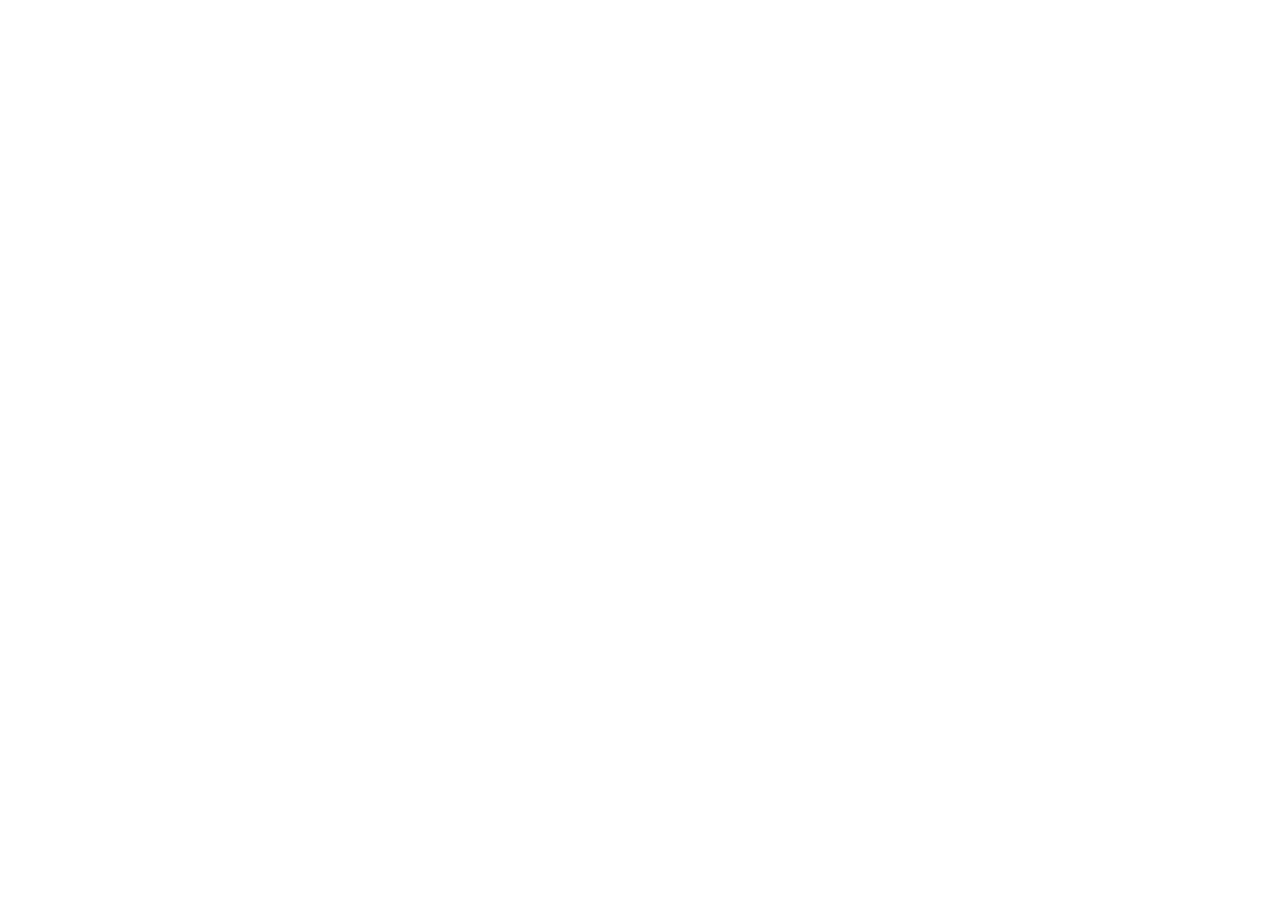
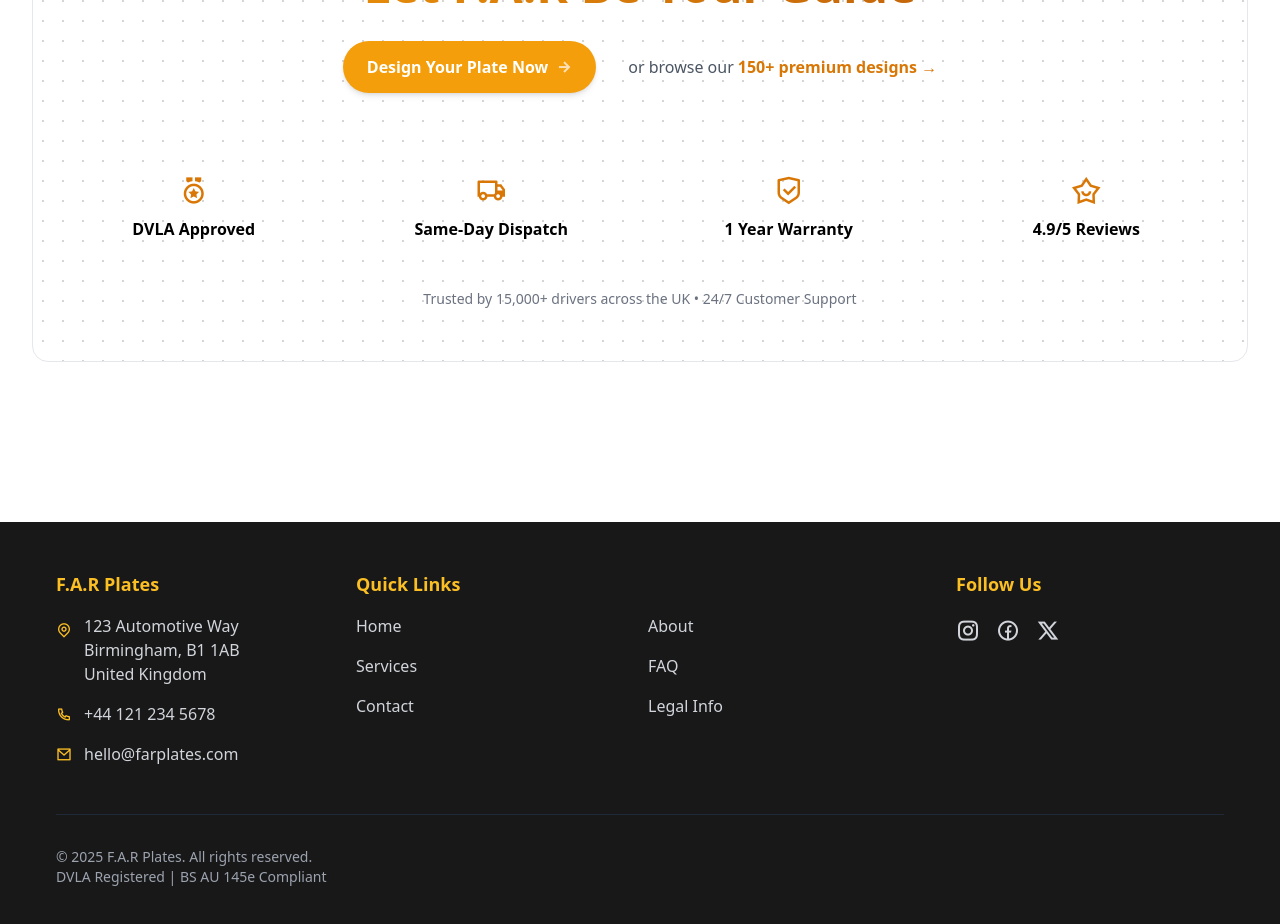
Before and after one commit to SiddDevZ/Fragz-Automotive, a Next.js app: page / in a window 1280 px wide. Shown: the part 4020-4944 px from the top of the page. Before the commit the page ends 4168 px from the top, so only its background shows below. Built offline with nearby package versions, Linux system fonts and the light colour scheme; grey boxes are pictures that could not be loaded.

Commit message:
CTA Footer and more sections added

```diff
--- a/app/page.jsx
+++ b/app/page.jsx
@@ -6,7 +6,7 @@
 export default function Home() {
   return (
     <>
-      <div className="min-h-screen mb-96 w-full bg-[#ffffff] relative">
+      <div className="min-h-screen w-full bg-[#ffffff] relative">
         <Navbar />
 
         {/* Hero Section */}
@@ -215,7 +215,7 @@
             </div>
 
             {/* Stats ribbon */}
-            <div className="mt-16 bg-gradient-to-r from-[#f6a400d5] to-[#f6a400d5] rounded-2xl p-8 shadow-2xl">
+            <div className="mt-16 border border-[#f6a400d5] rounded-2xl p-8 shadow-2xl">
               <div className="grid grid-cols-2 md:grid-cols-4 gap-8 text-center">
                 {[
                   { number: "15+", label: "Legal Designs" },
@@ -223,7 +223,7 @@
                   { number: "4.9★", label: "Customer Rating" },
                   { number: "98%", label: "Same-Day Dispatch" },
                 ].map((stat, index) => (
-                  <div key={index} className="text-white">
+                  <div key={index} className="text-[#cc8800fe]">
                     <div className="text-4xl font-bold mb-2">{stat.number}</div>
                     <div className="text-sm opacity-90">{stat.label}</div>
                   </div>
@@ -245,6 +245,165 @@
           </h4>
           <Reviews />
         </section>
+
+        <section className="py-16 mt-5 px-4 sm:px-6 lg:px-8">
+          <div
+            className="max-w-[77rem] mx-auto bg-[#fdfdfd] border rounded-2xl p-8 md:p-16 hover:shadow-sm transition-shadow duration-300"
+            style={{
+              background:
+                "radial-gradient(circle, #D6D5D5 1px, transparent 1px)",
+              backgroundSize: "20px 20px",
+              padding: "20px",
+            }}
+          >
+            <div className="text-center space-y-8 py-8">
+              <h2 className="text-4xl md:text-5xl font-bold text-gray-900 mb-4">
+                Ready to Transform Your Vehicle?
+                <br />
+                <span className="bg-clip-text text-transparent bg-gradient-to-r from-amber-500 to-amber-700 mt-2.5 block">
+                  Let F.A.R Be Your Guide
+                </span>
+              </h2>
+
+              <div className="flex flex-col sm:flex-row gap-4 justify-center items-center">
+                <button className="bg-amber-500 hover:bg-[#ffa50a] text-white px-6 py-3.5 rounded-full font-bold transition-all transform hover:scale-[1.025] ease-in-out shadow-md">
+                  Design Your Plate Now
+                  <i className="ri-arrow-right-line ml-2 animate-pulse" />
+                </button>
+
+                <p className="text-gray-600 sm:ml-4 mt-2 sm:mt-0">
+                  or browse our
+                  <a
+                    href="#gallery"
+                    className="text-amber-600 hover:text-amber-700 font-semibold ml-1"
+                  >
+                    150+ premium designs →
+                  </a>
+                </p>
+              </div>
+
+              <div className="pt-8 grid grid-cols-2 md:grid-cols-4 gap-4 text-center">
+                <div className="flex flex-col items-center p-4 rounded-xl">
+                  <i className="ri-medal-line text-3xl text-amber-600 mb-2" />
+                  <span className="font-semibold">DVLA Approved</span>
+                </div>
+                <div className="flex flex-col items-center p-4 rounded-xl">
+                  <i className="ri-truck-line text-3xl text-amber-600 mb-2" />
+                  <span className="font-semibold">Same-Day Dispatch</span>
+                </div>
+                <div className="flex flex-col items-center p-4 rounded-xl">
+                  <i className="ri-shield-check-line text-3xl text-amber-600 mb-2" />
+                  <span className="font-semibold">1 Year Warranty</span>
+                </div>
+                <div className="flex flex-col items-center p-4 rounded-xl">
+                  <i className="ri-star-smile-line text-3xl text-amber-600 mb-2" />
+                  <span className="font-semibold">4.9/5 Reviews</span>
+                </div>
+              </div>
+
+              <p className="text-sm text-gray-500 mt-8">
+                Trusted by 15,000+ drivers across the UK • 24/7 Customer Support
+              </p>
+            </div>
+          </div>
+        </section>
+
+        <footer className="bg-[#181818] text-white mt-24">
+          <div className="max-w-[77rem] mx-auto px-4 sm:px-6 lg:px-8 py-12">
+            <div className="grid grid-cols-1 md:grid-cols-4 gap-8 border-b border-gray-800 pb-12">
+              {/* Contact Info */}
+              <div className="space-y-4">
+                <h3 className="text-amber-400 font-bold text-lg mb-4">
+                  F.A.R Plates
+                </h3>
+                <div className="flex items-start space-x-3">
+                  <i className="ri-map-pin-line text-amber-400 mt-1"></i>
+                  <p className="text-gray-300">
+                    123 Automotive Way
+                    <br />
+                    Birmingham, B1 1AB
+                    <br />
+                    United Kingdom
+                  </p>
+                </div>
+                <div className="flex items-center space-x-3">
+                  <i className="ri-phone-line text-amber-400"></i>
+                  <a
+                    href="tel:+441212345678"
+                    className="text-gray-300 hover:text-amber-400"
+                  >
+                    +44 121 234 5678
+                  </a>
+                </div>
+                <div className="flex items-center space-x-3">
+                  <i className="ri-mail-line text-amber-400"></i>
+                  <a
+                    href="mailto:hello@farplates.com"
+                    className="text-gray-300 hover:text-amber-400"
+                  >
+                    hello@farplates.com
+                  </a>
+                </div>
+              </div>
+
+              {/* Quick Links */}
+              <div className="md:col-span-2">
+                <h3 className="text-amber-400 font-bold text-lg mb-4">
+                  Quick Links
+                </h3>
+                <div className="grid grid-cols-2 gap-4">
+                  {[
+                    "Home",
+                    "About",
+                    "Services",
+                    "FAQ",
+                    "Contact",
+                    "Legal Info",
+                  ].map((link) => (
+                    <a
+                      key={link}
+                      href={`#${link.toLowerCase().replace(" ", "-")}`}
+                      className="text-gray-300 hover:text-amber-400 transition-colors"
+                    >
+                      {link}
+                    </a>
+                  ))}
+                </div>
+              </div>
+
+              {/* Social Media */}
+              <div>
+                <h3 className="text-amber-400 font-bold text-lg mb-4">
+                  Follow Us
+                </h3>
+                <div className="flex space-x-4">
+                  {[
+                    { icon: "ri-instagram-line", link: "#" },
+                    { icon: "ri-facebook-circle-line", link: "#" },
+                    { icon: "ri-twitter-x-line", link: "#" },
+                  ].map((social, index) => (
+                    <a
+                      key={index}
+                      href={social.link}
+                      className="text-2xl text-gray-300 hover:text-amber-400 transition-colors"
+                    >
+                      <i className={social.icon} />
+                    </a>
+                  ))}
+                </div>
+              </div>
+            </div>
+
+            {/* Copyright */}
+            <div className="pt-8 text-center md:text-left">
+              <p className="text-gray-400 text-sm">
+                © {new Date().getFullYear()} F.A.R Plates. All rights reserved.
+                <br />
+                DVLA Registered | BS AU 145e Compliant
+              </p>
+            </div>
+          </div>
+        </footer>
       </div>
 
       <style jsx global>{`
--- a/components/Navbar/Navbar.jsx
+++ b/components/Navbar/Navbar.jsx
@@ -42,7 +42,7 @@
       <nav
         className={`fixed z-50 top-0 left-0 right-0 transition-all duration-300 ${
           show ? 'translate-y-0' : '-translate-y-full'
-        } ${scrolled ? 'backdrop-blur-lg bg-white/10' : ''} w-full`}
+        } ${scrolled ? 'backdrop-blur-lg bg-[#5a5a5a71]' : ''} w-full`}
       >
         <div className="flex max-w-[77rem] mx-auto items-center justify-between pt-6 pb-4 sm:px-16 xs:px-12 xss:px-7">
           <h1 className="text-[#ebebeb] text-3xl font-inter font-semibold transition-all duration-300 hover:scale-105">
--- /dev/null
+++ b/lib/utils.js
@@ -0,0 +1,6 @@
+import { clsx } from "clsx";
+import { twMerge } from "tailwind-merge"
+
+export function cn(...inputs) {
+  return twMerge(clsx(inputs));
+}
--- a/package.json
+++ b/package.json
@@ -9,11 +9,15 @@
     "lint": "next lint"
   },
   "dependencies": {
+    "clsx": "^2.1.1",
+    "mini-svg-data-uri": "^1.4.4",
+    "motion": "^12.4.3",
     "next": "15.1.7",
     "react": "^19.0.0",
     "react-dom": "^19.0.0",
     "react-icons": "^5.4.0",
-    "remixicon": "^4.6.0"
+    "remixicon": "^4.6.0",
+    "tailwind-merge": "^3.0.1"
   },
   "devDependencies": {
     "@eslint/eslintrc": "^3",
--- a/tailwind.config.mjs
+++ b/tailwind.config.mjs
@@ -1,3 +1,12 @@
+const defaultTheme = require("tailwindcss/defaultTheme");
+
+const svgToDataUri = require("mini-svg-data-uri");
+
+const colors = require("tailwindcss/colors");
+const {
+  default: flattenColorPalette,
+} = require("tailwindcss/lib/util/flattenColorPalette");
+
 /** @type {import('tailwindcss').Config} */
 export default {
   content: [
@@ -12,15 +21,38 @@
         foreground: "var(--foreground)",
       },
       screens: {
-        'xss': '220px',
-        'xs': '480px',
-        '3xl': '1920px',
+        xss: "220px",
+        xs: "480px",
+        "3xl": "1920px",
       },
       fontFamily: {
         pop: ["Poppins", "sans-serif"],
-        inter: ['Inter', 'sans-serif'],
-      }
+        inter: ["Inter", "sans-serif"],
+      },
     },
   },
-  plugins: [],
+  plugins: [
+    function ({ matchUtilities, theme }) {
+      matchUtilities(
+        {
+          "bg-grid": (value) => ({
+            backgroundImage: `url("${svgToDataUri(
+              `<svg xmlns="http://www.w3.org/2000/svg" viewBox="0 0 32 32" width="75" height="75" fill="none" stroke="${value}"><path d="M0 .5H31.5V32"/></svg>`
+            )}")`,
+          }),
+          "bg-grid-small": (value) => ({
+            backgroundImage: `url("${svgToDataUri(
+              `<svg xmlns="http://www.w3.org/2000/svg" viewBox="0 0 32 32" width="8" height="8" fill="none" stroke="${value}"><path d="M0 .5H31.5V32"/></svg>`
+            )}")`,
+          }),
+          "bg-dot": (value) => ({
+            backgroundImage: `url("${svgToDataUri(
+              `<svg xmlns="http://www.w3.org/2000/svg" viewBox="0 0 32 32" width="38" height="38" fill="none"><circle fill="${value}" id="pattern-circle" cx="10" cy="10" r="1.6257413380501518"></circle></svg>`
+            )}")`,
+          }),
+        },
+        { values: flattenColorPalette(theme("backgroundColor")), type: "color" }
+      );
+    },
+  ],
 };
```
Also changed, not shown: 1 other file (tests, documents, lock files or other folders).
